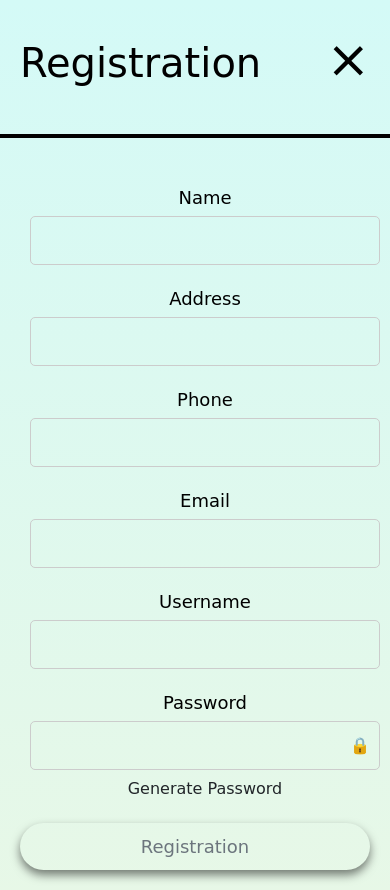
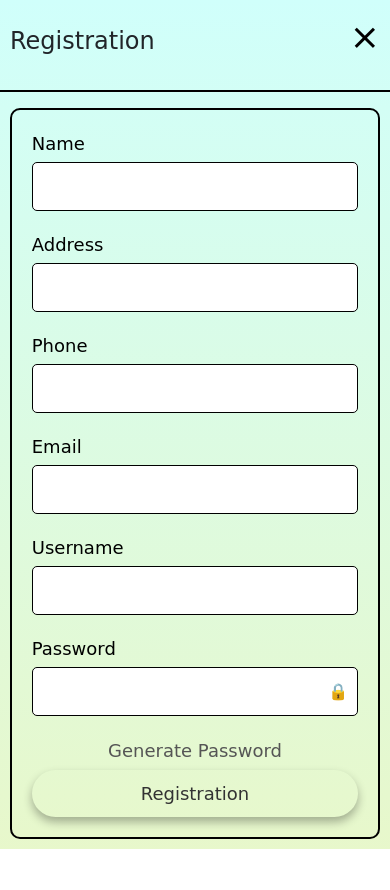
Before and after one commit to Vadim018/cristals, a website: page regis.html in a window 390 px wide. After the commit the page ends 849 px from the top, so only its background shows below. Drawn offline with nearby package versions, Linux system fonts and the light colour scheme; a web font is replaced by a local one.

Commit message:
Have changed just now

```diff
--- a/cart.css
+++ b/cart.css
@@ -3,9 +3,8 @@ body {
     color: #fff;
     margin: 0;
     padding: 0;
-    background: linear-gradient(to right, #F5F19A, #F5E8A5, #EFF5AB);
+    background: linear-gradient(to bottom, #beddff, #ffee9b, #ffeb86);
     background-size: 400% 400%;
-    animation: gradientBG 5s infinite;
     overflow-x: hidden;
 }
 
@@ -122,18 +121,6 @@ p {
     width: 30%;
 }
 
-@keyframes gradientBG {
-    0% {
-      background-position: 0% 50%;
-    }
-    50% {
-      background-position: 100% 50%;
-    }
-    100% {
-      background-position: 0% 50%;
-    }
-}
-
 @media screen and (max-width: 720px) {
     .card {
         width: 100%;
--- a/checkout.css
+++ b/checkout.css
@@ -2,8 +2,8 @@ body {
   font-family: 'Playpen Sans', cursive;
   margin: 0;
   padding: 0;
-  background: linear-gradient(to bottom, #88C3EF, #EEF0CB);
-  background-size: 100% 200%;
+  background: linear-gradient(to bottom, #abcaff, #fffbb0, #fde383, #ffebb9);
+  background-size: 400% 400%;
 }
 
 .header-container {
--- a/regis.css
+++ b/regis.css
@@ -2,7 +2,7 @@ body {
     font-family: 'Playpen Sans', cursive;
     margin: 0;
     padding: 0;
-    background: linear-gradient(to bottom, #D4FAF7, #FAF5D7);
+    background: linear-gradient(to bottom, #D0FFFB, #FFF09B);
     background-size: 200% 200%;
 }
 
@@ -27,15 +27,10 @@ body {
 
 .main {
     display: flex;
+    justify-content: space-between;
     align-items: center;
-    justify-content: space-between;
-    margin: 20px;
-}
-
-.main a {
-    display: flex;
-    align-items: center;
-    text-decoration: none;
+    text-align: center;
+    margin: 10px;
 }
 
 .main a p {
@@ -43,63 +38,56 @@ body {
     color: #000;
 }
 
-h1 {
-    color: #000;
+.main a {
+    text-decoration: none;
 }
 
 .regis {
-    width: 50%;
+    display: block;
+    justify-content: center;
+    align-items: center;
     margin: auto;
-    border: 1px solid #ccc;
+    width: 30%;
+    border: 2px solid #000;
     padding: 20px;
     border-radius: 10px;
-    background-color: #fff;
+    margin-bottom: 20px;
 }
 
 .input-group-user {
     display: flex;
-    justify-content: space-between;
+    flex-direction: column;
 }
 
 .input-row {
-    display: inline-block;
-    width: 100%;
-    margin: 10px;
-}
-
-.label-row {
     display: flex;
-    justify-content: space-between;
-}
-
-.label-row label {
-    width: 50%;
+    flex-direction: column;
 }
 
 .input-row input {
     width: 100%;
+    padding: 10px;
+    border: 1px solid #000;
+    border-radius: 5px;
+}
+
+input:focus {
+    outline: none;
 }
 
 label {
-    display: block;
+    font-size: 18px;
     margin-bottom: 5px;
-    font-size: 18px;
     color: #000;
 }
 
 input {
-    width: 100%;
     padding: 10px;
-    box-sizing: border-box;
     border: 1px solid #ccc;
     border-radius: 5px;
-    background-color: transparent;
+    margin-bottom: 20px;
     color: #000;
     font-size: 18px;
-}
-
-input:focus {
-    outline: none;
 }
 
 .password-input-container {
@@ -110,11 +98,25 @@ input:focus {
     position: absolute;
     top: 50%;
     right: 10px;
-    transform: translateY(-50%);
+    transform: translateY(-90%);
     cursor: pointer;
 }
 
-.btn-outline-secondary {
+.btn-a {
+    display: flex;
+    margin: auto;
+    font-size: 18px;
+    border: none;
+    background-color: transparent;
+    color: #555;
+}
+
+.btn-a:focus {
+    outline: none;
+}
+
+.btn-b {
+    color: #333;
     font-size: 18px;
     display: flex;
     justify-content: center;
@@ -125,33 +127,37 @@ input:focus {
     padding: 10px;
     border-radius: 50px;
     border: none;
-    box-shadow: 0 5px 10px rgb(0, 0, 0, 0.5);
+    box-shadow: 0 5px 10px rgb(0, 0, 0, 0.3);
     background-color: transparent;
     transition: background-color 0.5s ease;
 }
 
-.btn-outline-secondary:hover {
+.btn-b:hover {
     background-color: #A3A3A3;
+    color: #fff;
 }
 
-hr {
-    border: 2px solid black;
+.btn-b:focus {
+    outline: none;
+}
+
+.line {
+    width: 100%;
+    border: 1px solid black;
 }
 
 @media screen and (max-width: 720px) {
     .regis {
-        display: flex;
-        justify-content: center;
-        align-items: center;
-        text-align: center;
-        flex-direction: column;
-        background-color: transparent;
-        border: none;
-        width: 100%;
+        width: 95%;
+        margin: auto;
+        margin-bottom: 10px;
     }
 
-    .input-group-user {
-        flex-direction: column;
-        width: 100%;
+    .main a p {
+        font-size: 36px;
+    }
+
+    h1 {
+        font-size: 24px;
     }
 }
--- a/regis.html
+++ b/regis.html
@@ -22,7 +22,7 @@
         <p>×</p>
     </a>
 </div>
-<hr>
+<p class="line"></p>
 <div class="regis">
     <div class="input-group-user">
         <div class="input-row">
@@ -55,10 +55,10 @@
                 <input type="password" id="password" name="password" required>
                 <span id="togglePassword" onclick="togglePasswordVisibility()">🔒</span>
             </div>
-            <button class="btn" type="button" onclick="generatePassword()">Generate Password</button>
+            <button class="btn-a" type="button" onclick="generatePassword()">Generate Password</button>
         </div>
     </div>
-    <button class="btn btn-outline-secondary" type="button" onclick="validateForm()">Registration</button>
+    <button class="btn-b" type="button" onclick="validateForm()">Registration</button>
 </div>
 <script src="https://code.jquery.com/jquery-3.5.1.slim.min.js"></script>
 <script src="https://cdnjs.cloudflare.com/ajax/libs/popper.js/1.16.0/umd/popper.min.js"></script>
```
Also changed, not shown: checkout.html (+2 -6 lines), checkout.js (+39 -26 lines), login.css (+4 -4 lines), products.css (+42 -15 lines), products.html (+1 -1 lines).
